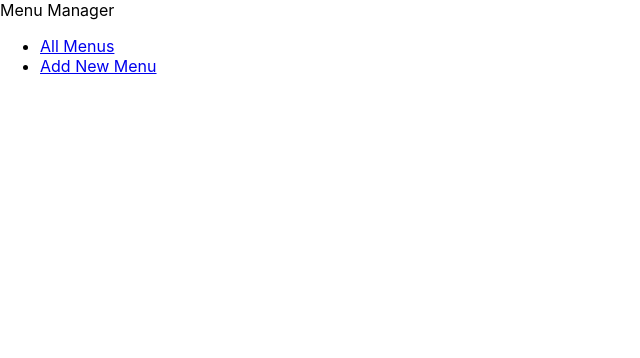
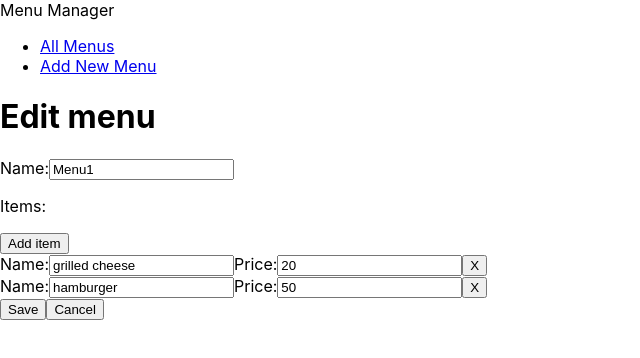
Before and after one commit to FKinga92/react-app, a React (Create React App) app: page /edit-menu/1 in a window 1280 px wide. Shown: the top 358 px of the page, without its empty margins (0-640 px from the left). Built offline with nearby package versions, Linux system fonts and the light colour scheme.

Commit message:
add edit menu form

```diff
--- a/src/App.tsx
+++ b/src/App.tsx
@@ -3,6 +3,7 @@ import { Route, Switch } from 'react-router-dom';
 import MenusPage from './pages/Menus';
 import Layout from './components/ui/Layout';
 import NewMenuPage from './pages/NewMenu';
+import EditMenuPage from './pages/EditMenu';
 
 function App() {
   return (
@@ -15,6 +16,9 @@ function App() {
           <Route path='/new-menu'>
             <NewMenuPage />
           </Route>
+          <Route path='/edit-menu/:id'>
+            <EditMenuPage />
+          </Route>
         </Switch>
       </Layout>
     </div>
--- a/src/components/menus/Menu.tsx
+++ b/src/components/menus/Menu.tsx
@@ -1,10 +1,13 @@
+import { Link } from 'react-router-dom';
 import { MenuItem as MenuItemModel } from '../../models/MenuItem';
 import MenuItem from './MenuItem';
 
-const Menu: React.FC<{ name: string; items: MenuItemModel[] }> = props => {
+const Menu: React.FC<{ id: number; name: string; items: MenuItemModel[] }> = props => {
   return (
     <div>
-      <p>{props.name}</p>
+      <p>
+        <Link to={`/edit-menu/${props.id}`}>{props.name}</Link>
+      </p>
       <ul>
         {props.items.map(item => (
           <MenuItem key={item.id} name={item.name} price={item.price} />
--- a/src/components/menus/MenuForm.tsx
+++ b/src/components/menus/MenuForm.tsx
@@ -1,26 +1,39 @@
 import { useDispatch, useSelector } from 'react-redux';
 import { useHistory } from 'react-router-dom';
 
+import MenuItemFields from './MenuItemFields';
+import { MenuFormType } from '../../models/MenuForm';
 import { getEmptyMenuItem } from '../../models/MenuItem';
 import { AppDispatch } from '../../store';
 import { menuFormSelectors } from '../../store/menu-form/menu-form-selectors';
 import { menuFormActions } from '../../store/menu-form/menu-form-slice';
 import { menuActions } from '../../store/menu/menu-slice';
-import MenuItemFields from './MenuItemFields';
 
-const MenuForm: React.FC = () => {
+const MenuForm: React.FC<{ type: MenuFormType }> = props => {
   const menu = useSelector(menuFormSelectors.getItem);
   const dispatch = useDispatch<AppDispatch>();
   const history = useHistory();
+
+  const isEditForm = props.type === MenuFormType.Edit;
+
+  const redirect = () => {
+    history.push({ pathname: '/' });
+    dispatch(menuFormActions.clear());
+  };
 
   const onSubmit = (event: React.FormEvent) => {
     event.preventDefault();
     if (!menu) {
       return;
     }
-    dispatch(menuActions.addMenu({ menu }));
-    history.push({ pathname: '/' });
-    dispatch(menuFormActions.clear());
+
+    const actionToDispatch = isEditForm ? menuActions.updateMenu : menuActions.addMenu;
+    dispatch(actionToDispatch({ menu }));
+    redirect();
+  };
+
+  const onCancel = () => {
+    redirect();
   };
 
   const onNameChange = (event: React.ChangeEvent<HTMLInputElement>) => {
@@ -51,7 +64,12 @@ const MenuForm: React.FC = () => {
         </div>
       )}
 
-      <button>Add Menu</button>
+      <button>{isEditForm ? 'Save' : 'Add menu'}</button>
+      {isEditForm && (
+        <button type='button' onClick={onCancel}>
+          Cancel
+        </button>
+      )}
     </form>
   );
 };
--- /dev/null
+++ b/src/models/MenuForm.ts
@@ -0,0 +1,4 @@
+export enum MenuFormType {
+  Edit = 'edit',
+  New = 'new',
+}
--- /dev/null
+++ b/src/pages/EditMenu.tsx
@@ -0,0 +1,27 @@
+import { useDispatch, useSelector } from 'react-redux';
+import { useParams } from 'react-router-dom';
+
+import MenuForm from '../components/menus/MenuForm';
+import { MenuFormType } from '../models/MenuForm';
+import { AppDispatch } from '../store';
+import { menuFormActions } from '../store/menu-form/menu-form-slice';
+import { menuSelectors } from '../store/menu/menu-selectors';
+
+const EditMenuPage: React.FC = () => {
+  const params = useParams<{ id: string }>();
+  const menu = useSelector(menuSelectors.getMenu(parseInt(params.id)));
+  const dispatch = useDispatch<AppDispatch>();
+
+  if (menu) {
+    dispatch(menuFormActions.setCurrentItem({ item: menu }));
+  }
+
+  return (
+    <div>
+      <h1>Edit menu</h1>
+      <MenuForm type={MenuFormType.Edit} />
+    </div>
+  );
+};
+
+export default EditMenuPage;
--- a/src/pages/Menus.tsx
+++ b/src/pages/Menus.tsx
@@ -11,7 +11,7 @@ const MenusPage: React.FC = () => {
     <div>
       <h1>All Menus</h1>
       {menus.map(menu => (
-        <Menu key={menu.id} name={menu.name} items={menu.items} />
+        <Menu key={menu.id} id={menu.id} name={menu.name} items={menu.items} />
       ))}
     </div>
   );
--- a/src/pages/NewMenu.tsx
+++ b/src/pages/NewMenu.tsx
@@ -2,6 +2,7 @@ import { useDispatch } from 'react-redux';
 
 import MenuForm from '../components/menus/MenuForm';
 import { getEmptyMenu } from '../models/Menu';
+import { MenuFormType } from '../models/MenuForm';
 import { AppDispatch } from '../store';
 import { menuFormActions } from '../store/menu-form/menu-form-slice';
 
@@ -12,7 +13,7 @@ const NewMenuPage: React.FC = () => {
   return (
     <div>
       <h1>Add a new menu</h1>
-      <MenuForm />
+      <MenuForm type={MenuFormType.New} />
     </div>
   );
 };
```
